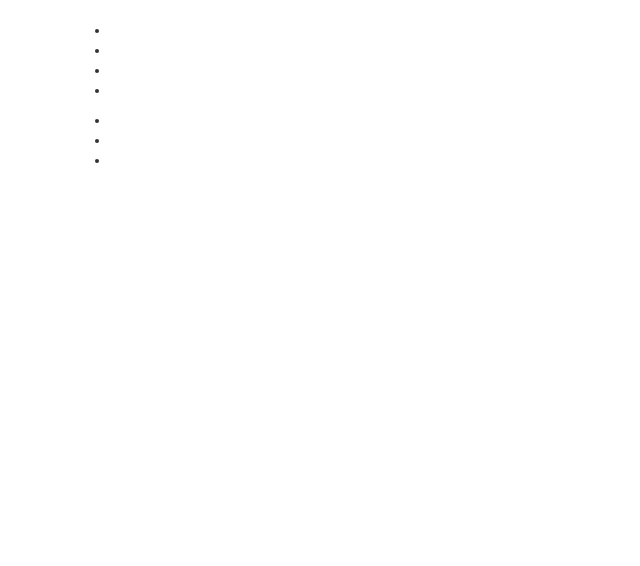
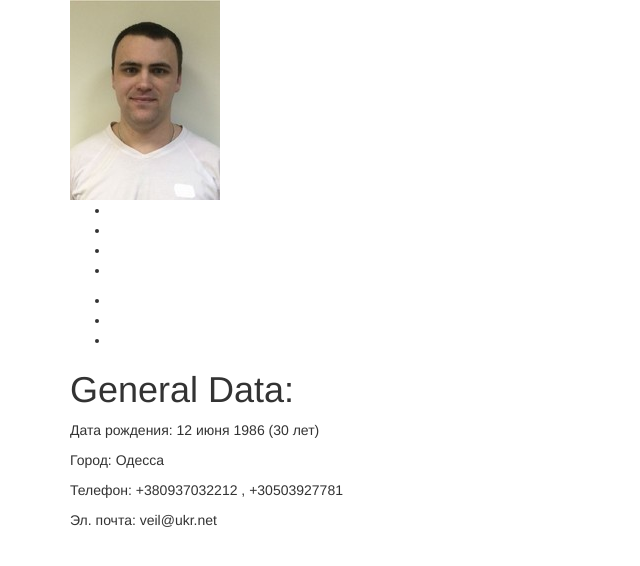
Before and after one commit to veilod/Resume, a plain HTML site: page index.html in a window 1280 px wide. Shown: the whole page, without its empty margins (0-640 px from the left). Drawn offline with nearby package versions, Linux system fonts and the light colour scheme.

Commit message:
add General Data and photo

```diff
--- a/index.html
+++ b/index.html
@@ -4,14 +4,21 @@
 	<meta charset="UTF-8">
 	<title>Resume</title>
 	<!-- Latest compiled and minified CSS -->
-	<link rel="stylesheet" href="https://maxcdn.bootstrapcdn.com/bootstrap/3.3.7/css/bootstrap.min.css" integrity="sha384-BVYiiSIFeK1dGmJRAkycuHAHRg32OmUcww7on3RYdg4Va+PmSTsz/K68vbdEjh4u" crossorigin="anonymous">
+<link rel="stylesheet" href="https://maxcdn.bootstrapcdn.com/bootstrap/3.3.7/css/bootstrap.min.css" integrity="sha384-BVYiiSIFeK1dGmJRAkycuHAHRg32OmUcww7on3RYdg4Va+PmSTsz/K68vbdEjh4u" crossorigin="anonymous">
+
+<!-- Optional theme -->
+<link rel="stylesheet" href="https://maxcdn.bootstrapcdn.com/bootstrap/3.3.7/css/bootstrap-theme.min.css" integrity="sha384-rHyoN1iRsVXV4nD0JutlnGaslCJuC7uwjduW9SVrLvRYooPp2bWYgmgJQIXwl/Sp" crossorigin="anonymous">
+
+<!-- Latest compiled and minified JavaScript -->
+<script src="https://maxcdn.bootstrapcdn.com/bootstrap/3.3.7/js/bootstrap.min.js" integrity="sha384-Tc5IQib027qvyjSMfHjOMaLkfuWVxZxUPnCJA7l2mCWNIpG9mGCD8wGNIcPD7Txa" crossorigin="anonymous"></script>
 	<link rel="stylesheet" href="style/style.css">
+	<meta name="viewport" content="width=device-width">
 </head>
 <body>
 	<div class="wrapper">
 		<div class="container">
 			<header>
-				<img src="" alt="">
+				<img src="img/my_foto.jpg" alt="">
 				<nav>
 					<ul>
 						<li></li>
@@ -28,10 +35,19 @@
 							<li></li>
 						</ul>
 					</aside>
+					<section>
+						<h1>General Data:</h1>
+						<p>Дата рождения: 12 июня 1986 (30 лет)</p>
+						<p>Город: Одесса</p>
+						<p>Телефон: +380937032212 , +30503927781</p>
+						<p>Эл. почта: veil@ukr.net</p>
+
+					</section>
 				</main>
 			</header>
 		</div>
+		<footer></footer>
 	</div>
-	<footer></footer>
+
 </body>
 </html>
```
Also changed, not shown: img/my_foto.jpg (added), 1 other file.
